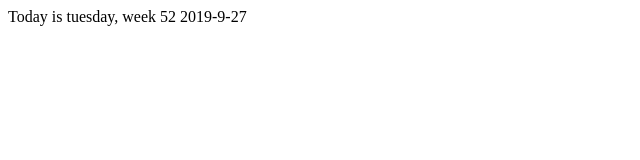
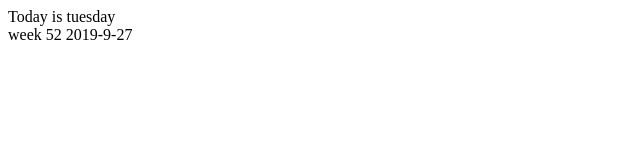
Before and after one commit to guqiongwei1086/homework, a plain HTML site: page index.html in a window 1280 px wide. Shown: the whole page, without its empty margins (0-640 px from the left). Drawn offline with Linux system fonts and the light colour scheme.

Commit message:
Update index.html

```diff
--- a/index.html
+++ b/index.html
@@ -9,7 +9,7 @@
   <title>Document</title>
  </head>
  <body>
-  Today is tuesday,
+  Today is tuesday </br>
   week 52 2019-9-27
  </body>
 </html>
```
